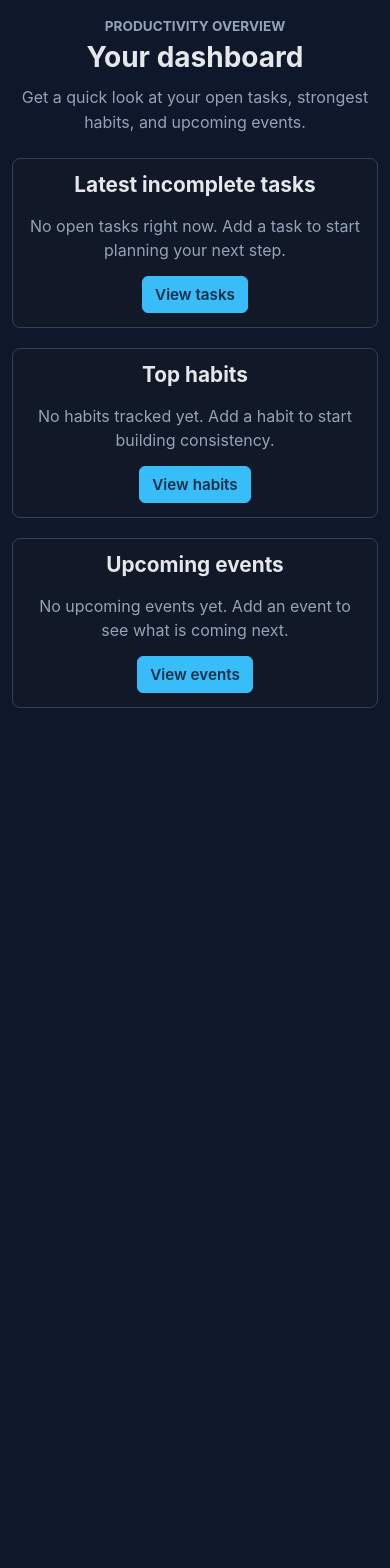
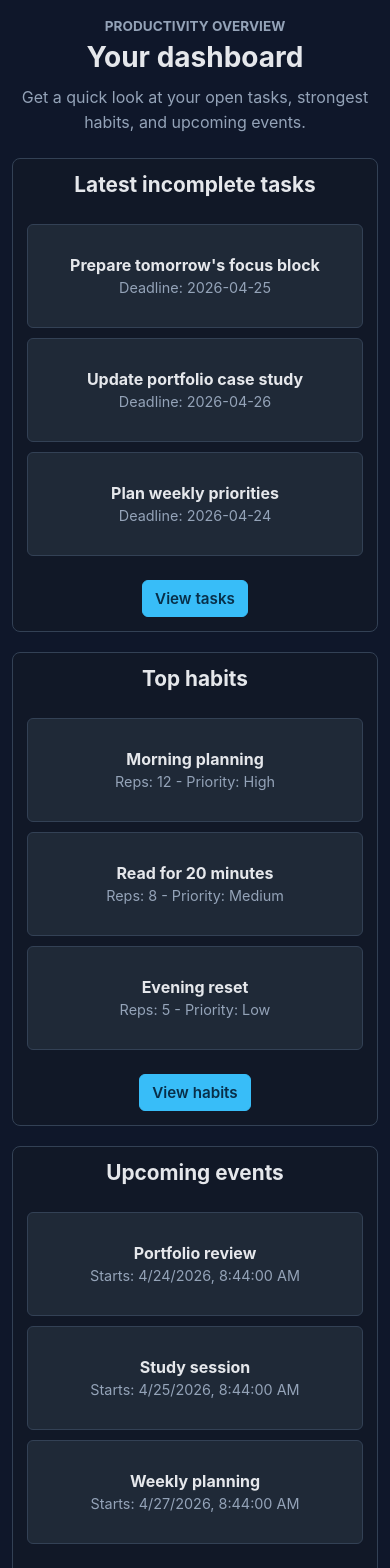
Before and after one commit to Samuel6693/productivity-assistant-portfolio, a React (Vite) app: page / in a window 390 px wide. Shown: the top 1568 px of the page. Before the commit the page ends 844 px from the top, so only its background shows below. Built offline with nearby package versions, Linux system fonts and the light colour scheme.

Commit message:
Polish project presentation and improve UI/UX across multiple components, including enhanced responsiveness, clearer labeling, and updated default data for tasks, habits, and events.

```diff
--- a/src/App.css
+++ b/src/App.css
@@ -4,7 +4,7 @@
 
 .dashboard-container {
   width: calc(100% - 32px);
-  max-width: 760px;
+  max-width: 1120px;
   margin: 0 auto;
   padding: var(--space-page) 0;
   text-align: center;
@@ -37,10 +37,14 @@
 
 .dashboard-grid {
   display: grid;
+  grid-template-columns: repeat(3, minmax(0, 1fr));
   gap: 20px;
 }
 
-.dashboard-section {
+.dashboard-card {
+  display: flex;
+  flex-direction: column;
+  min-width: 0;
   padding: 18px;
   border: 1px solid var(--color-border);
   border-radius: var(--radius-card);
@@ -48,10 +52,16 @@
   text-align: center;
 }
 
-.dashboard-section h2 {
+.dashboard-card-title {
   margin: 0 0 16px;
   font-size: 1.3rem;
   line-height: 1.2;
+}
+
+.dashboard-card-content {
+  display: flex;
+  flex: 1;
+  flex-direction: column;
 }
 
 .dashboard-empty {
@@ -60,17 +70,24 @@
   line-height: 1.5;
 }
 
-.dashboard-section ul {
+.dashboard-preview-list {
+  display: grid;
+  grid-auto-rows: minmax(104px, 1fr);
+  gap: 10px;
+  flex: 1;
   margin-top: 10px;
+  margin-bottom: 0;
   list-style: none;
   padding: 0;
 }
 
-.dashboard-section li {
+.dashboard-preview-item {
+  display: flex;
+  flex-direction: column;
+  justify-content: center;
   padding: 12px;
   border: 1px solid var(--color-border);
   border-radius: var(--radius-control);
-  margin-bottom: 10px;
   background: var(--color-surface-muted);
 }
 
@@ -81,11 +98,12 @@
   font-size: 0.9rem;
 }
 
-.dashboard-link {
+.dashboard-card-link {
   display: inline-flex;
   align-items: center;
   justify-content: center;
-  margin-top: 10px;
+  align-self: center;
+  margin-top: 24px;
   padding: 8px 12px;
   border-radius: var(--radius-control);
   background: var(--color-accent);
@@ -97,14 +115,20 @@
   text-decoration: none;
 }
 
-.dashboard-link:hover {
+.dashboard-card-link:hover {
   background: var(--color-accent-hover);
   border-color: var(--color-accent-hover);
   color: #082f49;
 }
 
-.dashboard-section .dashboard-link {
-  margin-top: 14px;
+@media (max-width: 900px) {
+  .dashboard-container {
+    max-width: 760px;
+  }
+
+  .dashboard-grid {
+    grid-template-columns: 1fr;
+  }
 }
 
 @media (max-width: 560px) {
@@ -120,7 +144,7 @@
     margin-bottom: 22px;
   }
 
-  .dashboard-section {
+  .dashboard-card {
     padding: 14px;
   }
 }
--- a/src/App.jsx
+++ b/src/App.jsx
@@ -11,10 +11,86 @@ const TODOS_STORAGE_KEY = "todos";
 const HABITS_STORAGE_KEY = "habits";
 const EVENTS_STORAGE_KEY = "events";
 
+const formatDate = (date) => date.toISOString().slice(0, 10);
+const formatDateTime = (date) => date.toISOString().slice(0, 16);
+const addDays = (days) => new Date(Date.now() + days * 24 * 60 * 60 * 1000);
+
+const defaultTodos = [
+  {
+    id: 1,
+    title: "Plan weekly priorities",
+    description: "Review goals and choose the most important tasks for the week.",
+    timeEstimate: "00:30",
+    category: "work",
+    deadline: formatDate(addDays(1)),
+    status: false,
+  },
+  {
+    id: 2,
+    title: "Update portfolio case study",
+    description: "Add recent improvements and screenshots from the productivity app.",
+    timeEstimate: "01:30",
+    category: "studies",
+    deadline: formatDate(addDays(3)),
+    status: false,
+  },
+  {
+    id: 3,
+    title: "Prepare tomorrow's focus block",
+    description: "Set up notes, tabs, and materials before the next work session.",
+    timeEstimate: "00:20",
+    category: "personal",
+    deadline: formatDate(addDays(2)),
+    status: false,
+  },
+];
+
+const defaultHabits = [
+  {
+    id: "habit-1",
+    title: "Morning planning",
+    priority: "high",
+    repetitions: 12,
+  },
+  {
+    id: "habit-2",
+    title: "Read for 20 minutes",
+    priority: "medium",
+    repetitions: 8,
+  },
+  {
+    id: "habit-3",
+    title: "Evening reset",
+    priority: "low",
+    repetitions: 5,
+  },
+];
+
+const defaultEvents = [
+  {
+    id: "event-1",
+    title: "Portfolio review",
+    start: formatDateTime(addDays(1)),
+    end: formatDateTime(addDays(1.05)),
+  },
+  {
+    id: "event-2",
+    title: "Study session",
+    start: formatDateTime(addDays(2)),
+    end: formatDateTime(addDays(2.08)),
+  },
+  {
+    id: "event-3",
+    title: "Weekly planning",
+    start: formatDateTime(addDays(4)),
+    end: formatDateTime(addDays(4.04)),
+  },
+];
+
 function App() {
-  const [todoList, setTodoList] = useLocalStorageState(TODOS_STORAGE_KEY, []);
-  const [habits, setHabits] = useLocalStorageState(HABITS_STORAGE_KEY, []);
-  const [events, setEvents] = useLocalStorageState(EVENTS_STORAGE_KEY, []);
+  const [todoList, setTodoList] = useLocalStorageState(TODOS_STORAGE_KEY, defaultTodos);
+  const [habits, setHabits] = useLocalStorageState(HABITS_STORAGE_KEY, defaultHabits);
+  const [events, setEvents] = useLocalStorageState(EVENTS_STORAGE_KEY, defaultEvents);
 
   return (
     <BrowserRouter>
--- a/src/Pages/EventsPage.jsx
+++ b/src/Pages/EventsPage.jsx
@@ -77,7 +77,8 @@ const EventsPage = ({ events = [], setEvents = () => {} }) => {
         </Link>
       </section>
 
-      <section className="page-section events-section">
+      <div className="page-workspace">
+        <section className="page-section page-form-panel events-section">
           <h2>{editId ? "Editing event" : "Create a new event"}</h2>
 
           <EventForm
@@ -93,6 +94,7 @@ const EventsPage = ({ events = [], setEvents = () => {} }) => {
           />
         </section>
 
+        <div className="page-list-panel">
           <section className="page-section events-section">
             <h2>Filters</h2>
             <EventFilters filter={filter} setFilter={setFilter} />
@@ -107,6 +109,8 @@ const EventsPage = ({ events = [], setEvents = () => {} }) => {
             <EventList events={filteredEvents} onEdit={handleEdit} onDelete={handleDelete} />
           </section>
         </div>
+      </div>
+    </div>
   );
 };
 
--- a/src/Pages/HabitsPage.jsx
+++ b/src/Pages/HabitsPage.jsx
@@ -113,7 +113,8 @@ const HabitsPage = ({ habits = [], setHabits = () => {} }) => {
         </Link>
       </section>
 
-      <section className="page-section">
+      <div className="page-workspace">
+        <section className="page-section page-form-panel">
           <h2>{editId ? "Editing habit" : "Create a new habit"}</h2>
 
           <HabitForm
@@ -131,6 +132,7 @@ const HabitsPage = ({ habits = [], setHabits = () => {} }) => {
           />
         </section>
 
+        <div className="page-list-panel">
           <HabitFilters
             filterPriority={filterPriority}
             sortBy={sortBy}
@@ -156,6 +158,8 @@ const HabitsPage = ({ habits = [], setHabits = () => {} }) => {
             />
           </section>
         </div>
+      </div>
+    </div>
   );
 };
 
--- a/src/Pages/HomePage.jsx
+++ b/src/Pages/HomePage.jsx
@@ -1,5 +1,15 @@
 import { Link } from "react-router-dom";
 import TopHabits from "../components/HabitRanker";
+
+const DashboardCard = ({ title, children, linkTo, linkLabel }) => (
+  <section className="dashboard-card">
+    <h2 className="dashboard-card-title">{title}</h2>
+    <div className="dashboard-card-content">{children}</div>
+    <Link className="dashboard-card-link" to={linkTo}>
+      {linkLabel}
+    </Link>
+  </section>
+);
 
 const HomePage = ({ todoList, habits, events }) => {
   const now = new Date();
@@ -25,16 +35,15 @@ const HomePage = ({ todoList, habits, events }) => {
       </header>
 
       <div className="dashboard-grid">
-        <section className="dashboard-section">
-          <h2>Latest incomplete tasks</h2>
+        <DashboardCard title="Latest incomplete tasks" linkTo="/todos" linkLabel="View tasks">
           {recentTodos.length === 0 ? (
             <p className="dashboard-empty">
               No open tasks right now. Add a task to start planning your next step.
             </p>
           ) : (
-            <ul>
+            <ul className="dashboard-preview-list">
               {recentTodos.map((todo) => (
-                <li key={todo.id}>
+                <li key={todo.id} className="dashboard-preview-item">
                   <strong>{todo.title}</strong>
                   <span className="dashboard-meta">
                     Deadline: {todo.deadline || "No deadline"}
@@ -43,34 +52,21 @@ const HomePage = ({ todoList, habits, events }) => {
               ))}
             </ul>
           )}
+        </DashboardCard>
 
-          <Link className="dashboard-link" to="/todos">
-            View tasks
-          </Link>
-        </section>
+        <DashboardCard title="Top habits" linkTo="/habits" linkLabel="View habits">
+          <TopHabits habits={habits} count={3} />
+        </DashboardCard>
 
-        <section className="dashboard-section">
-          <h2>Top habits</h2>
-
-          <div className="top-habits">
-            <TopHabits habits={habits} count={3} />
-            <Link className="dashboard-link" to="/habits">
-              View habits
-            </Link>
-          </div>
-        </section>
-
-        <section className="dashboard-section">
-          <h2>Upcoming events</h2>
-
+        <DashboardCard title="Upcoming events" linkTo="/events" linkLabel="View events">
           {upcomingEvents.length === 0 ? (
             <p className="dashboard-empty">
               No upcoming events yet. Add an event to see what is coming next.
             </p>
           ) : (
-            <ul>
+            <ul className="dashboard-preview-list">
               {upcomingEvents.map((event) => (
-                <li key={event.id}>
+                <li key={event.id} className="dashboard-preview-item">
                   <strong>{event.title}</strong>
                   <span className="dashboard-meta">
                     Starts: {new Date(event.start).toLocaleString()}
@@ -79,11 +75,7 @@ const HomePage = ({ todoList, habits, events }) => {
               ))}
             </ul>
           )}
-
-          <Link className="dashboard-link" to="/events">
-            View events
-          </Link>
-        </section>
+        </DashboardCard>
       </div>
     </div>
   );
--- a/src/Pages/TodosPage.jsx
+++ b/src/Pages/TodosPage.jsx
@@ -145,7 +145,8 @@ const TodosPage = ({ todoList, setTodoList }) => {
         </Link>
       </section>
 
-      <section className="page-section">
+      <div className="page-workspace">
+        <section className="page-section page-form-panel">
           <h2>{editTodo !== null ? "Editing task" : "Create a new task"}</h2>
 
           <TodoForm
@@ -157,6 +158,7 @@ const TodosPage = ({ todoList, setTodoList }) => {
           />
         </section>
 
+        <div className="page-list-panel">
           <section className="page-section">
             <h2>Filters</h2>
 
@@ -183,6 +185,8 @@ const TodosPage = ({ todoList, setTodoList }) => {
             />
           </section>
         </div>
+      </div>
+    </div>
   );
 };
 
--- a/src/components/HabitRanker.jsx
+++ b/src/components/HabitRanker.jsx
@@ -16,9 +16,9 @@ const TopHabits = ({ habits = [], count = 3 }) => {
   }
 
   return (
-    <ul>
+    <ul className="dashboard-preview-list">
       {top.map((habit) => (
-        <li key={habit.id}>
+        <li key={habit.id} className="dashboard-preview-item">
           <strong>{habit.title}</strong>
           <span className="dashboard-meta">
             Reps: {habit.repetitions || 0} - Priority: {translatePriority(habit.priority || "medium")}
--- a/src/styles/Events.css
+++ b/src/styles/Events.css
@@ -1,6 +1,6 @@
 .events-container {
   width: calc(100% - 32px);
-  max-width: 760px;
+  max-width: 1120px;
   margin: 0 auto;
   padding: var(--space-page) 0;
 }
--- a/src/styles/Habits.css
+++ b/src/styles/Habits.css
@@ -1,6 +1,6 @@
 .habits-page {
   width: calc(100% - 32px);
-  max-width: 760px;
+  max-width: 1120px;
   margin: 0 auto;
   padding: var(--space-page) 0;
 }
@@ -168,21 +168,6 @@
   margin-top: 2px;
 }
 
-.top-habits {
-  margin-top: 10px;
-}
-
-.top-habits ul {
-  list-style: none;
-  padding: 0;
-  margin: 0;
-}
-
-.top-habits li {
-  margin: 6px 0;
-  color: var(--color-text);
-}
-
 @media (max-width: 720px) {
   .controls {
     grid-template-columns: 1fr;
--- a/src/styles/Todos.css
+++ b/src/styles/Todos.css
@@ -1,6 +1,6 @@
 .todos-container {
   width: calc(100% - 32px);
-  max-width: 760px;
+  max-width: 1120px;
   margin: 0 auto;
   padding: var(--space-page) 0;
 }
@@ -59,7 +59,7 @@
 .filters-panel {
   margin-top: 0;
   display: grid;
-  grid-template-columns: repeat(4, minmax(0, 1fr));
+  grid-template-columns: repeat(2, minmax(0, 1fr));
   align-items: end;
   gap: 12px;
   padding: 15px;
```
Also changed, not shown: src/index.css (+27 -0 lines), 1 other file (tests, documents, lock files or other folders). Lines whose indentation alone changed are shown as unchanged.
